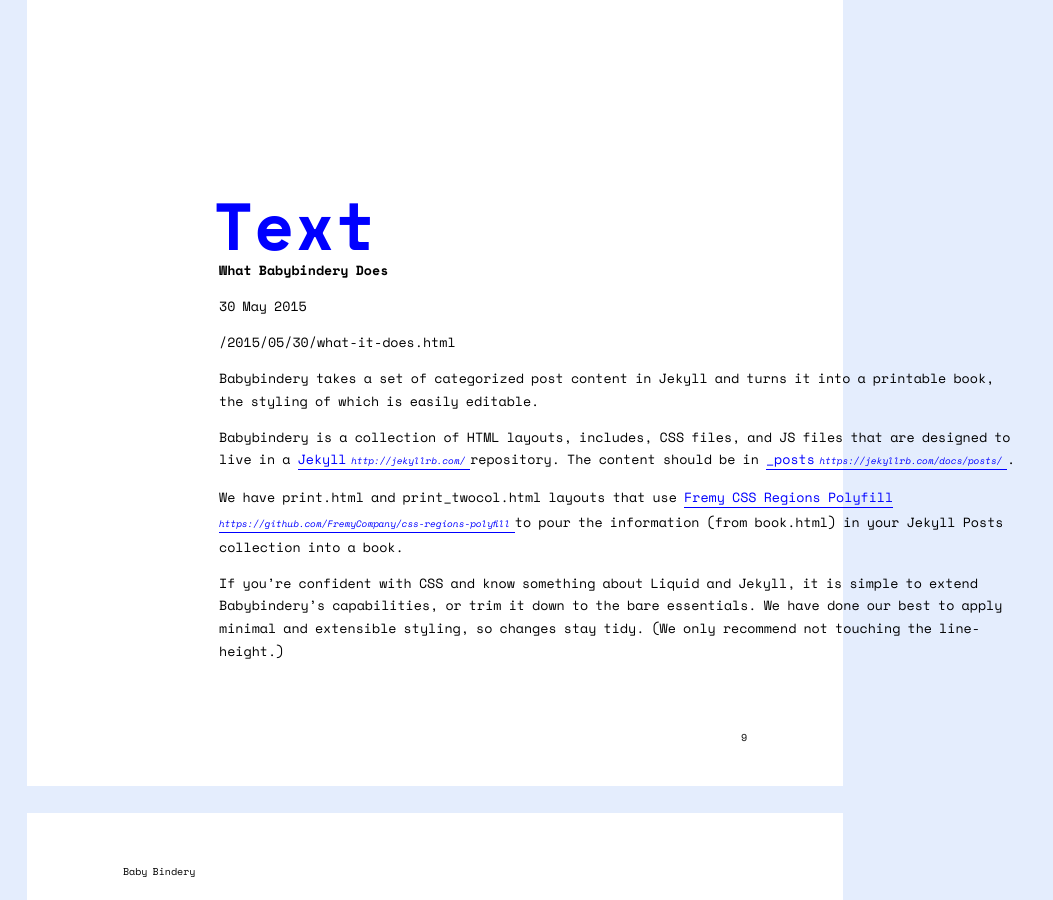
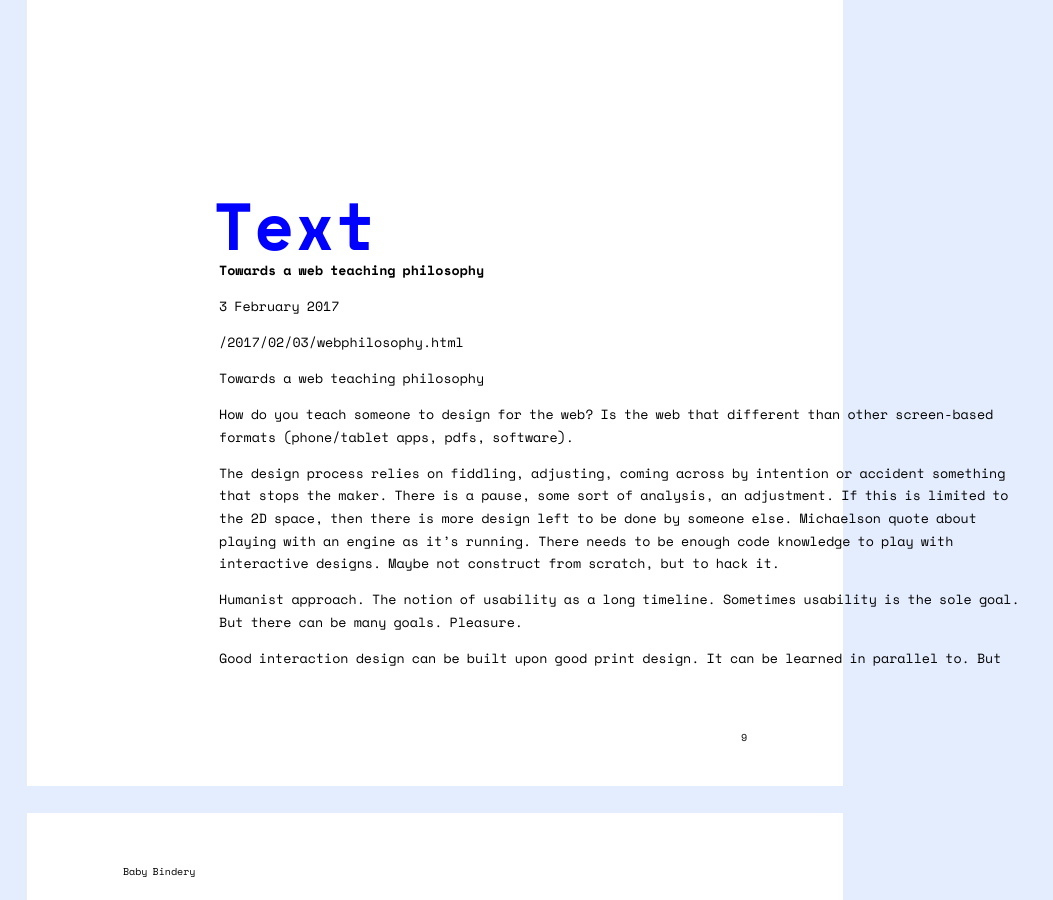
Before and after one commit to thedesignoffice/babybindery, a Jekyll site: the page built from book.html, in a window 1280 px wide and 900 px high, scrolled down 9235 px. Shown: the whole window, without its empty margins (0-1053 px from the left). Built offline with Jekyll 4.4.1, drawn with Linux system fonts in a browser that asks for light colours; some of the changed text lies outside the part shown.

Commit message:
new post

```diff
--- a/_config.yml
+++ b/_config.yml
@@ -8,8 +8,7 @@
 # Site settings
 title: Baby Bindery
 email: john@thedesignoffice.org
-description: > # this means to ignore newlines until "baseurl:"
-  Babybindery is a web-to-print framework, templated using Jekyll. By Catherine Leigh Schmidt and Lukas WinklerPrins, for The Design Office PVD with John Caserta.
+description: "Babybindery is a web-to-print framework, templated using Jekyll. By Catherine Leigh Schmidt and Lukas WinklerPrins, for The Design Office PVD with John Caserta."
 baseurl: "" # the subpath of your site, e.g. /blog
 url: "http://thedesignoffice.github.io/babybindery/" # the base hostname & protocol for your site
 twitter_username:
--- /dev/null
+++ b/_posts/2017-02-03-webphilosophy.md
@@ -0,0 +1,21 @@
+---
+layout: default
+title: Towards a web teaching philosophy
+date: 2017-02-03
+content-type: text
+
+---
+
+Towards a web teaching philosophy
+
+How do you teach someone to design for the web? Is the web that different than other screen-based formats (phone/tablet apps, pdfs, software).
+
+The design process relies on fiddling, adjusting, coming across by intention or accident something that stops the maker. There is a pause, some sort of analysis, an adjustment. If this is limited to the 2D space, then there is more design left to be done by someone else. Michaelson quote about playing with an engine as it’s running. There needs to be enough code knowledge to play with interactive designs. Maybe not construct from scratch, but to hack it.
+
+Humanist approach. The notion of usability as a long timeline. Sometimes usability is the sole goal. But there can be many goals. Pleasure.
+
+Good interaction design can be built upon good print design. It can be learned in parallel to. But ‘classic’ skills such as hierarchy, legibility, etc. are part of it.
+
+Tablets and iPhones tend to be more similar to the printed page. The web is the loosest of them all…. Fully systematic. Must be described with rules.
+
+Tools. Thinking natively
```
Also changed, not shown: 1 other file.
